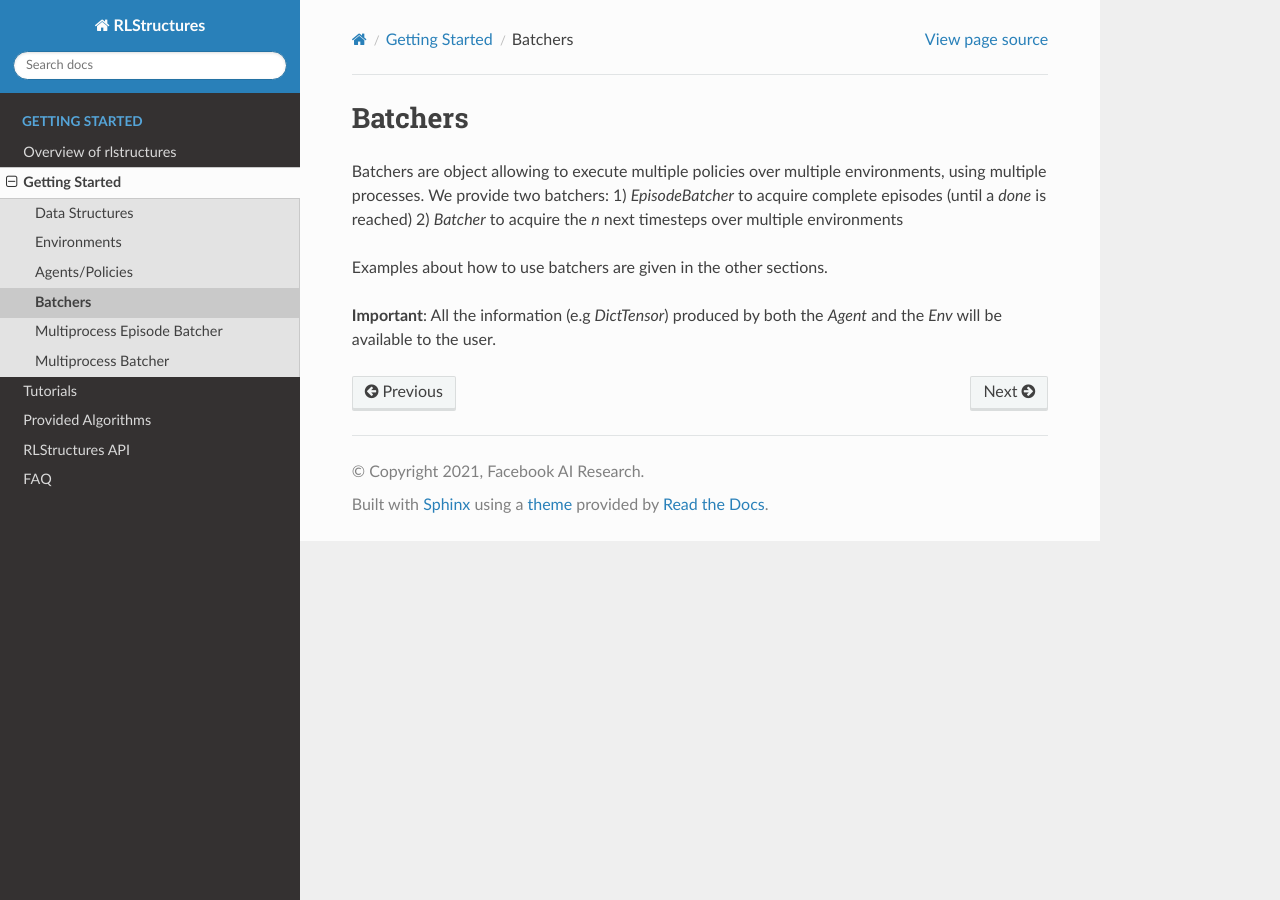
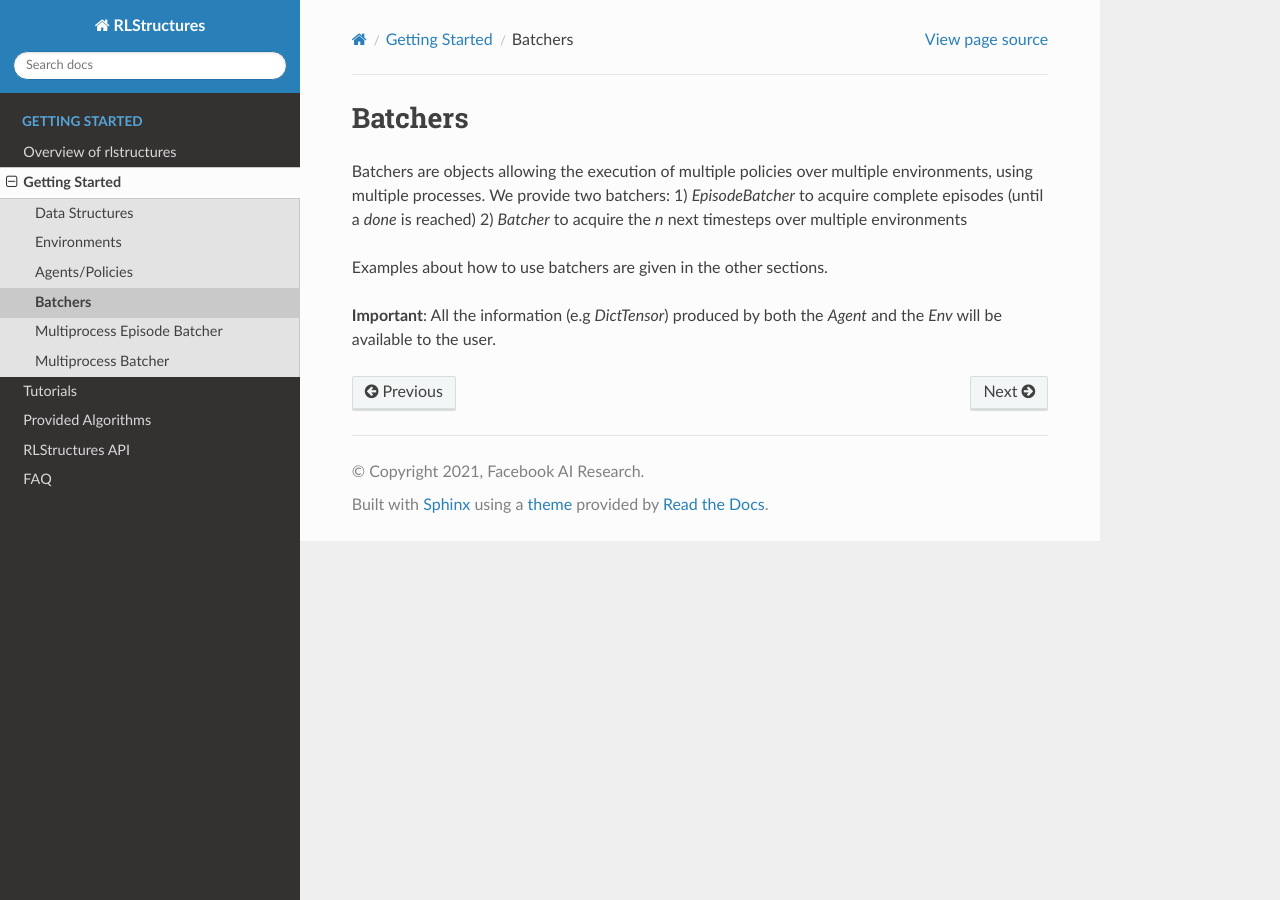
Before and after one commit to facebookresearch/rlstructures, a Sphinx documentation site: the page built from sphinx_docs/source/gettingstarted/Batchers.rst, in a window 1280 px wide. Built offline with Sphinx 7.4.7 and the Read the Docs theme 2.0.0, drawn with Linux system fonts in a browser that asks for light colours.

Commit message:
Update Batchers.rst

```diff
--- a/sphinx_docs/source/gettingstarted/Batchers.rst
+++ b/sphinx_docs/source/gettingstarted/Batchers.rst
@@ -1,7 +1,7 @@
 Batchers
 ========
 
-Batchers are object allowing to execute multiple policies over multiple environments, using multiple processes. We provide two batchers:
+Batchers are objects allowing the execution of multiple policies over multiple environments, using multiple processes. We provide two batchers:
 1) `EpisodeBatcher` to acquire complete episodes (until a `done` is reached)
 2) `Batcher` to acquire the `n` next timesteps over multiple environments
 
```
